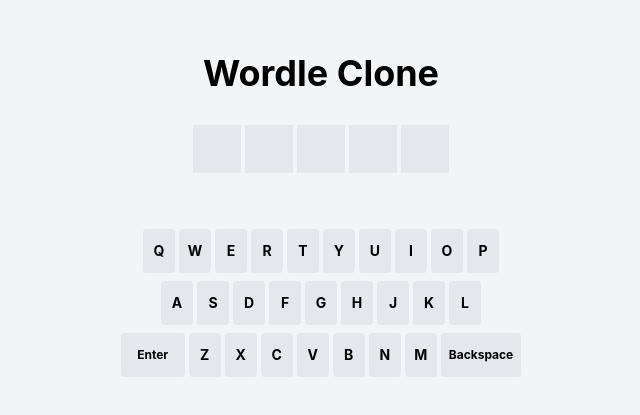
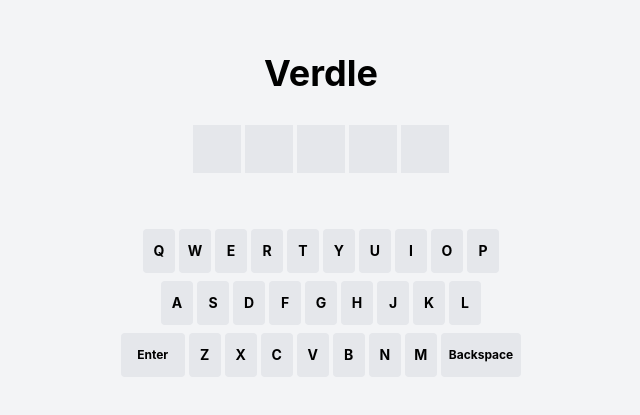
Before and after one commit to harrism04/wordle, a React (Create React App) app: page / in a window 1280 px wide. Shown: the part 181-596 px from the top of the page, without its empty margins (319-959 px from the left). Built offline with nearby package versions, Linux system fonts and the light colour scheme; no server answers.

Commit message:
Update page title to "Verdle" in index.html

```diff
--- a/public/index.html
+++ b/public/index.html
@@ -26,7 +26,7 @@
     -->
           <!-- Add base URL -->
     <base href="/" />
-    <title>React App</title>
+    <title>Verdle</title>
   </head>
   <body>
     <noscript>You need to enable JavaScript to run this app.</noscript>
--- a/src/App.js
+++ b/src/App.js
@@ -39,7 +39,7 @@ const App = () => {
 
   return (
     <div className="flex flex-col items-center justify-center min-h-screen bg-gray-100">
-      <h1 className="text-4xl font-bold mb-8">Wordle Clone</h1>
+      <h1 className="text-4xl font-bold mb-8">Verdle</h1>
       <GameBoard guesses={guesses} currentGuess={currentGuess} word={word} />
       <Keyboard onKeyPress={handleKeyPress} guesses={guesses} word={word} />
       {gameOver && (
```
